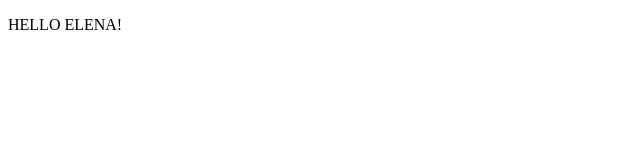
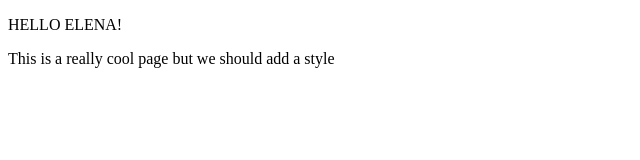
Before and after one commit to ElenaBaggio/Sky_Exercise-10, a plain HTML site: page index.html in a window 1280 px wide. Shown: the whole page, without its empty margins (0-640 px from the left). Drawn offline with Linux system fonts and the light colour scheme.

Commit message:
index page changed

```diff
--- a/index.html
+++ b/index.html
@@ -8,6 +8,6 @@
 </head>
 <body>
     <P>HELLO ELENA!</P>
-
+    <p>This is a really cool page but we should add a style</p>
 </body>
 </html>
```
